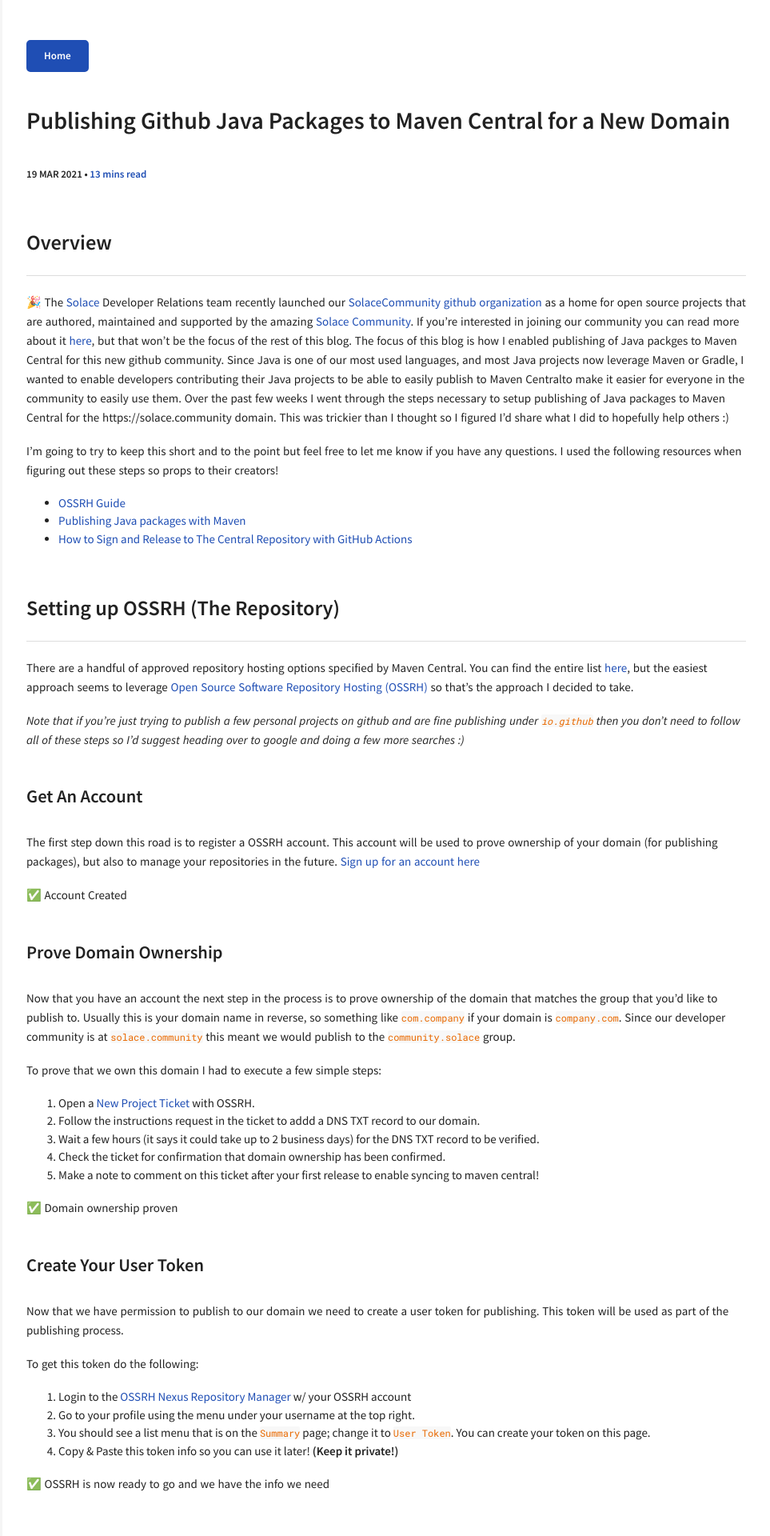
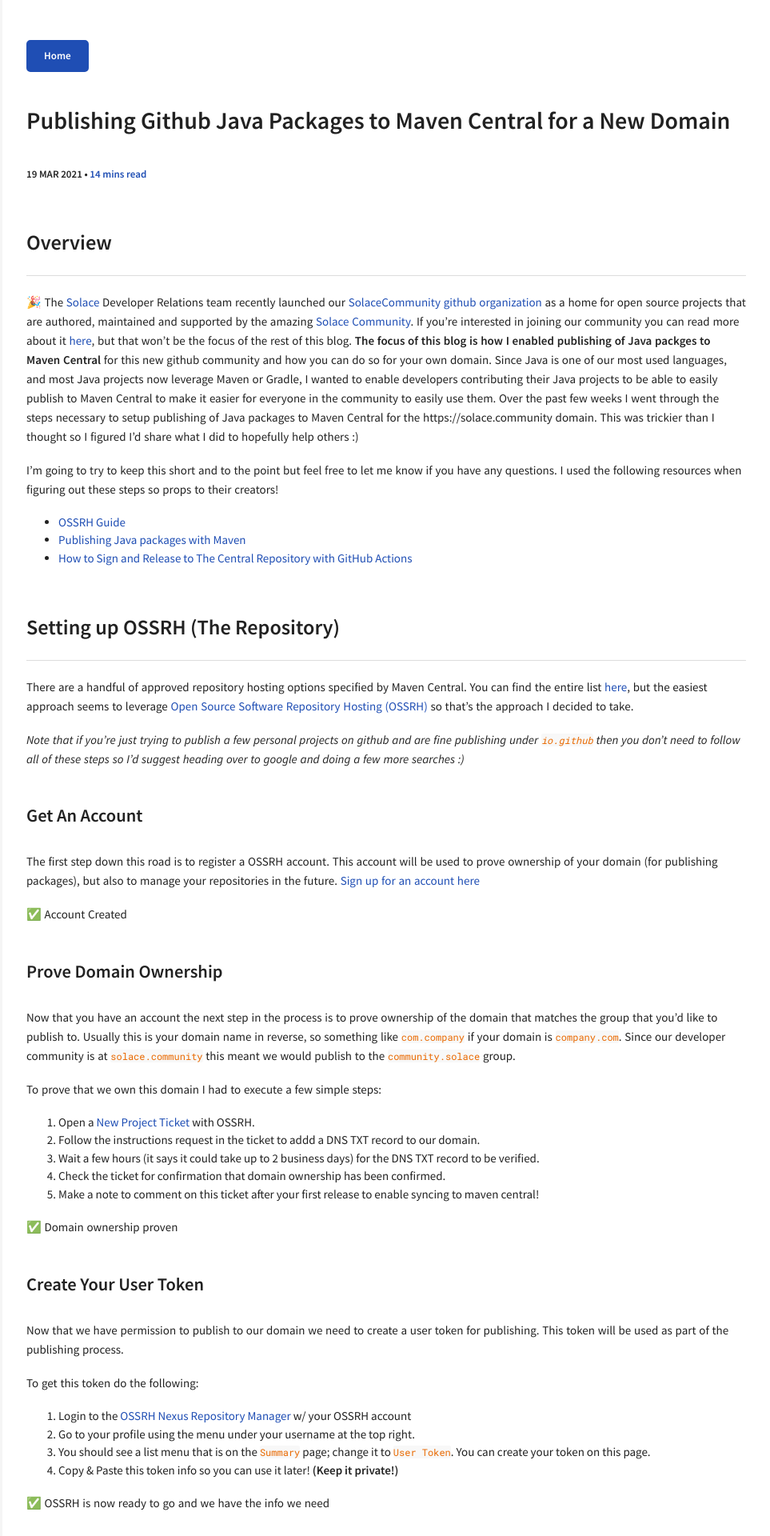
Before and after one commit to Mrc0113/mrc0113.github.io, a Jekyll site: the page built from _posts/2021-03-19-mvncentral-publish-github.md, in a window 1280 px wide. Shown: the top 1920 px of the page at 80% size, without its empty margins (317-1280 px from the left). Built offline with Jekyll 4.4.1, drawn with Linux system fonts in a browser that asks for light colours; nearby versions of some CDN libraries.

Commit message:
quick blog typo fixes

```diff
--- a/_posts/2021-03-19-mvncentral-publish-github.md
+++ b/_posts/2021-03-19-mvncentral-publish-github.md
@@ -9,7 +9,7 @@ github_comments_issueid: 11
 ---
 
 ## Overview
-🎉 The [Solace](solace.com) Developer Relations team recently launched our [SolaceCommunity github organization](github.com/SolaceCommunity) as a home for open source projects that are authored, maintained and supported by the amazing [Solace Community](solace.community). If you're interested in joining our community you can read more about it [here](https://solace.com/blog/announcing-new-solacecommunity-github-organization/), but that won't be the focus of the rest of this blog. The focus of this blog is how I enabled publishing of Java packges to Maven Central for this new github community. Since Java is one of our most used languages, and most Java projects now leverage Maven or Gradle, I wanted to enable developers contributing their Java projects to be able to easily publish to Maven Centralto make it easier for everyone in the community to easily use them. Over the past few weeks I went through the steps necessary to setup publishing of Java packages to Maven Central for the https://solace.community domain. This was trickier than I thought so I figured I'd share what I did to hopefully help others :)
+🎉 The [Solace](solace.com) Developer Relations team recently launched our [SolaceCommunity github organization](github.com/SolaceCommunity) as a home for open source projects that are authored, maintained and supported by the amazing [Solace Community](solace.community). If you're interested in joining our community you can read more about it [here](https://solace.com/blog/announcing-new-solacecommunity-github-organization/), but that won't be the focus of the rest of this blog. **The focus of this blog is how I enabled publishing of Java packges to Maven Central** for this new github community and how you can do so for your own domain. Since Java is one of our most used languages, and most Java projects now leverage Maven or Gradle, I wanted to enable developers contributing their Java projects to be able to easily publish to Maven Central to make it easier for everyone in the community to easily use them. Over the past few weeks I went through the steps necessary to setup publishing of Java packages to Maven Central for the https://solace.community domain. This was trickier than I thought so I figured I'd share what I did to hopefully help others :)
 
 I'm going to try to keep this short and to the point but feel free to let me know if you have any questions.
 I used the following resources when figuring out these steps so props to their creators!
```
